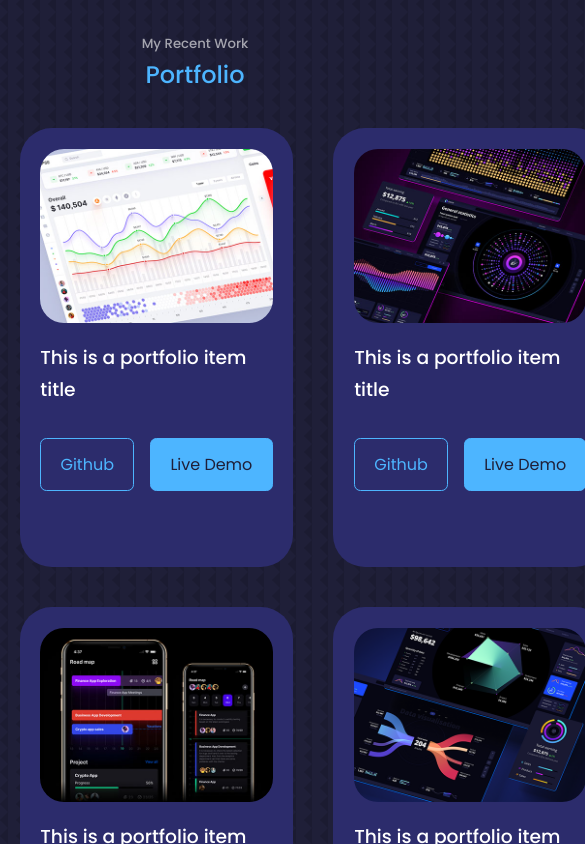
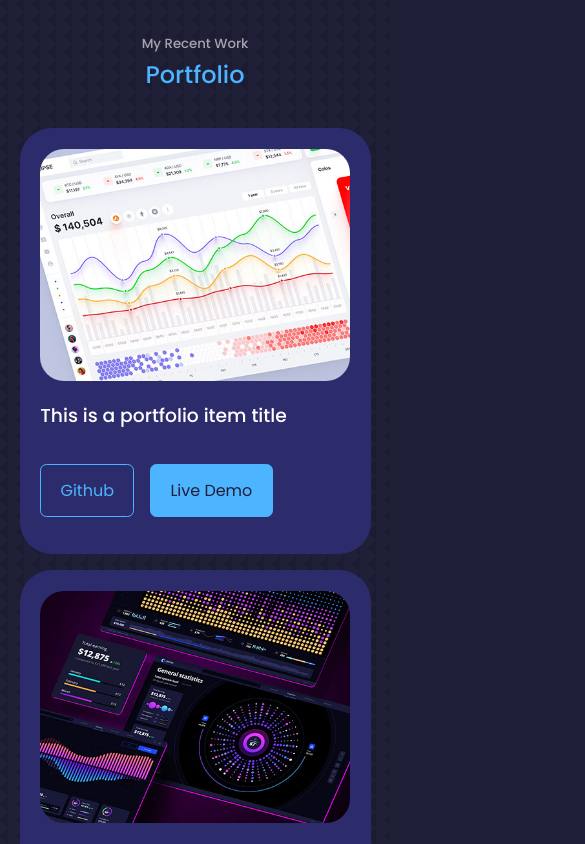
Before and after one commit to hackwebdev/react-personal-portfolio-website, a React (Create React App) app: page / in a window 390 px wide. Shown: the part 4820-5664 px from the top of the page, 585 px wide, since content can reach past the window. Built offline with nearby package versions, Linux system fonts and the light colour scheme.

Commit message:
portfolio component responsive design

```diff
--- a/src/components/portfolio/Portfolio.jsx
+++ b/src/components/portfolio/Portfolio.jsx
@@ -107,8 +107,8 @@ const Portfolio = () => {
           <div className='portfolio__item-image'>
             <img src={IMG6} alt='' />
           </div>
+          <h3>This is a portfolio item title</h3>
           <div className='portfolio__item-cta'>
-            <h3>This is a portfolio item title</h3>
             <a href='https://github.com' className='btn' target='_blank'>
               Github
             </a>
--- a/src/components/portfolio/portfolio.css
+++ b/src/components/portfolio/portfolio.css
@@ -30,3 +30,18 @@
   gap: 1rem;
   margin-bottom: 1rem;
 }
+
+/* Media Queries (medium devices) */
+@media screen and (max-width: 1024px) {
+  .portfolio__container {
+    grid-template-columns: 1fr afr;
+    gap: 1.2rem;
+  }
+}
+/* Media Queries (small devices) */
+@media screen and (max-width: 600px) {
+  .portfolio__container {
+    grid-template-columns: 1fr;
+    gap: 1rem;
+  }
+}
```
